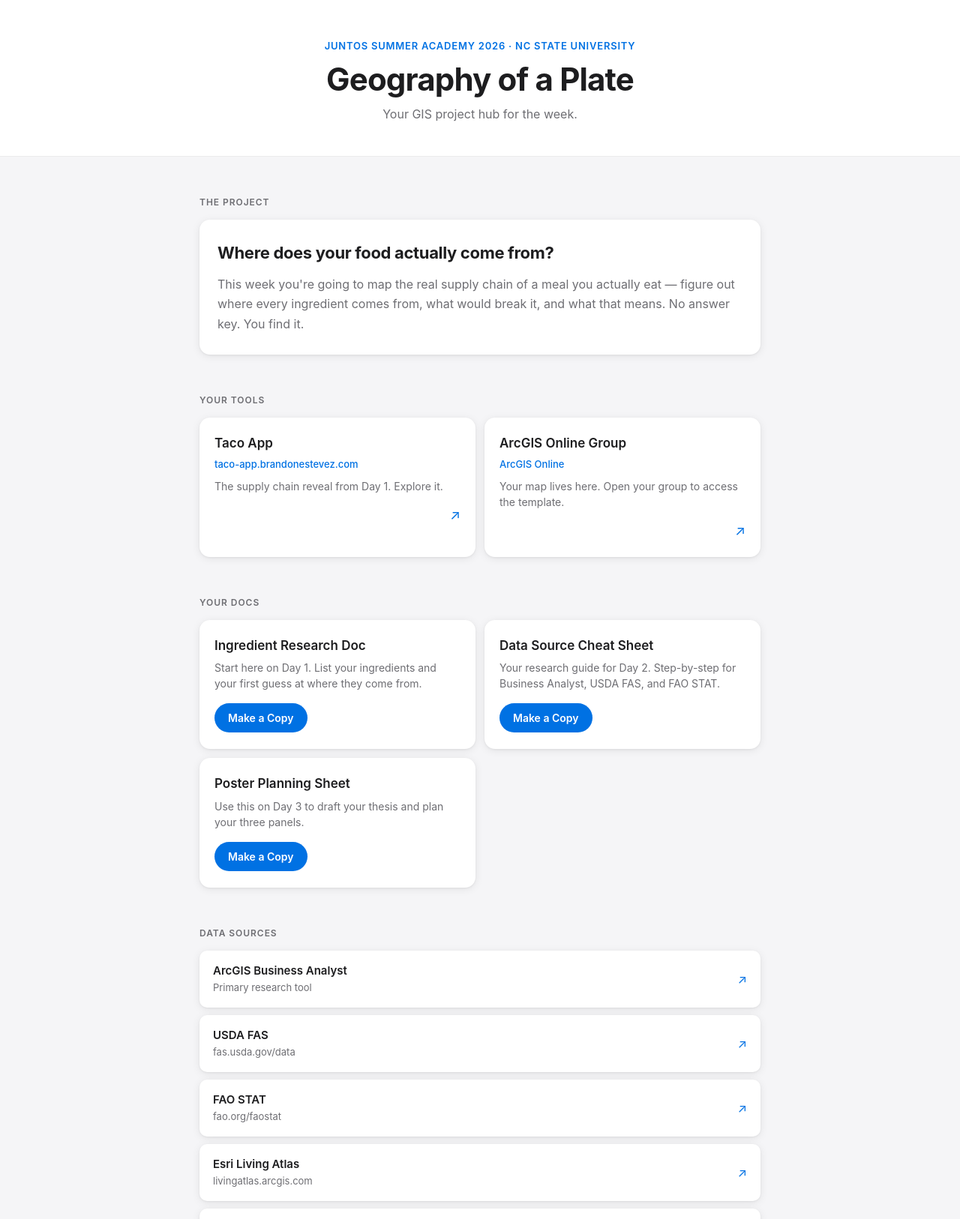
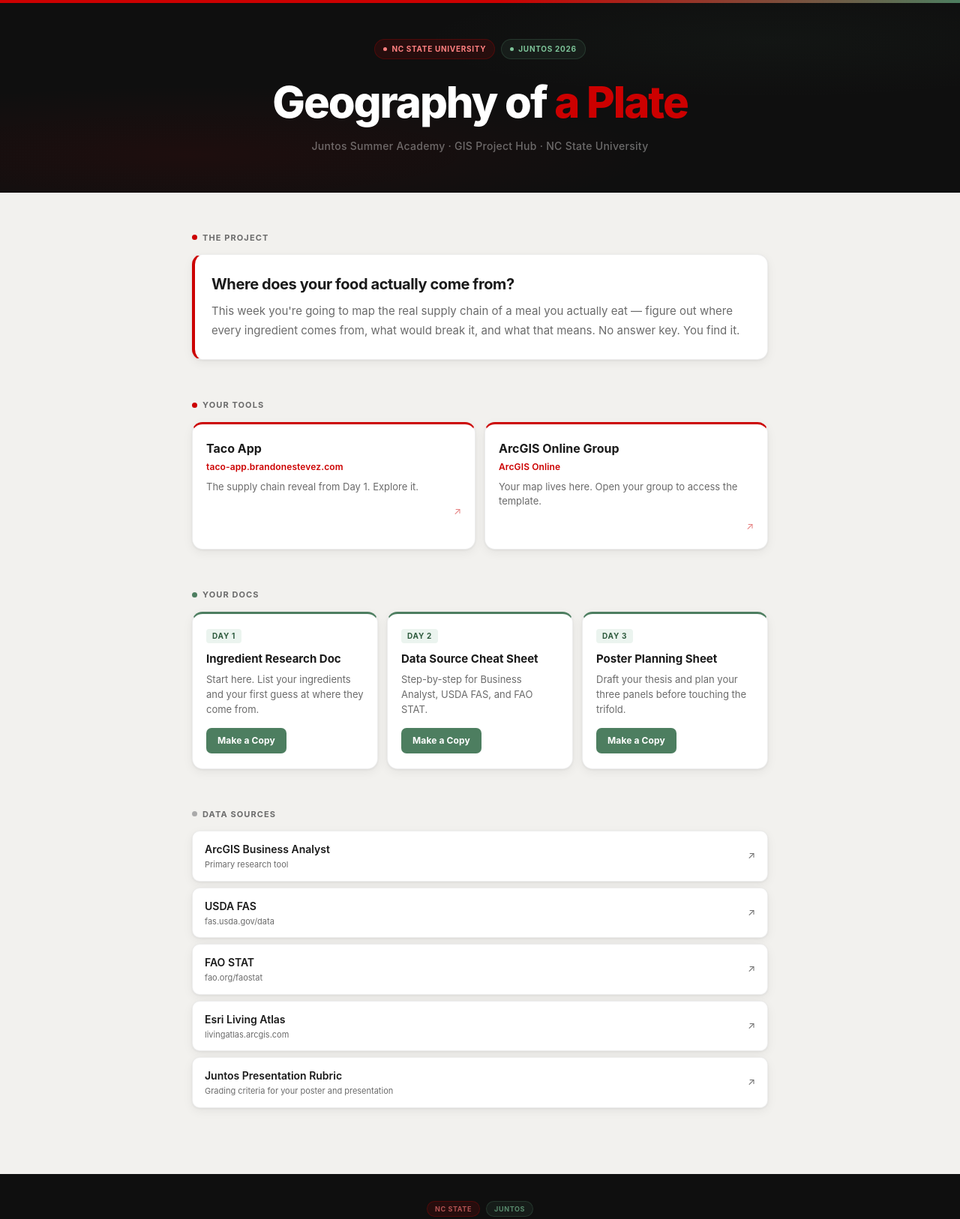
Before and after one commit to brandonestevez95/geographyofaplate-juntos4h-website, a plain HTML site: page index.html in a window 1280 px wide. Shown: the top 1626 px of the page at 75% size. Drawn offline with Linux system fonts and the light colour scheme.

Commit message:
Add files via upload

```diff
--- a/index.html
+++ b/index.html
@@ -8,259 +8,343 @@
     *, *::before, *::after { box-sizing: border-box; margin: 0; padding: 0; }
 
     :root {
-      --bg: #f5f5f7;
-      --card: #ffffff;
-      --accent: #0071e3;
-      --text: #1d1d1f;
-      --muted: #6e6e73;
-      --red: #CC0000;
-      --shadow: 0 2px 12px rgba(0,0,0,.08), 0 1px 3px rgba(0,0,0,.06);
-      --radius: 14px;
-      --radius-sm: 10px;
+      /* NC State */
+      --red:          #CC0000;
+      --red-dark:     #990000;
+      --red-dim:      rgba(204,0,0,.12);
+      --red-border:   rgba(204,0,0,.25);
+      /* Juntos */
+      --green:        #4D7E60;
+      --green-dark:   #2D5A3D;
+      --green-dim:    rgba(77,126,96,.12);
+      --green-border: rgba(77,126,96,.28);
+      --green-light:  #EBF4EF;
+      /* Surface */
+      --dark:         #0F0F0F;
+      --dark-2:       #1A1A1A;
+      --bg:           #F2F1EE;
+      --card:         #FFFFFF;
+      --text:         #1A1A1A;
+      --muted:        #6B6B6B;
+      --border:       rgba(0,0,0,.07);
+      /* Util */
+      --shadow-sm:    0 1px 3px rgba(0,0,0,.06), 0 4px 14px rgba(0,0,0,.06);
+      --shadow-md:    0 4px 20px rgba(0,0,0,.11), 0 2px 6px rgba(0,0,0,.07);
+      --radius:       14px;
+      --radius-sm:    10px;
     }
 
     body {
-      font-family: -apple-system, BlinkMacSystemFont, "SF Pro Display", "SF Pro Text", "Inter", system-ui, sans-serif;
+      font-family: -apple-system, BlinkMacSystemFont, "SF Pro Display", "Inter", system-ui, sans-serif;
       background: var(--bg);
       color: var(--text);
       -webkit-font-smoothing: antialiased;
       line-height: 1.5;
     }
 
+    /* ── Top stripe ── */
+    .top-stripe {
+      height: 4px;
+      background: linear-gradient(90deg, var(--red) 0%, var(--red) 52%, var(--green) 100%);
+    }
+
     /* ── Hero ── */
     .hero {
-      background: #fff;
-      border-bottom: 1px solid rgba(0,0,0,.08);
-      padding: 52px 24px 44px;
+      background: var(--dark);
+      padding: 48px 24px 52px;
       text-align: center;
+      position: relative;
+      overflow: hidden;
     }
-    .hero-eyebrow {
-      font-size: 13px;
-      font-weight: 600;
-      letter-spacing: .06em;
+
+    /* subtle grain overlay */
+    .hero::after {
+      content: '';
+      position: absolute;
+      inset: 0;
+      background-image:
+        radial-gradient(ellipse 80% 60% at 20% 80%, rgba(204,0,0,.08) 0%, transparent 60%),
+        radial-gradient(ellipse 60% 50% at 80% 20%, rgba(77,126,96,.06) 0%, transparent 60%);
+      pointer-events: none;
+    }
+
+    .hero-badges {
+      display: flex;
+      gap: 8px;
+      justify-content: center;
+      margin-bottom: 26px;
+      position: relative;
+      z-index: 1;
+    }
+    .badge {
+      display: inline-flex;
+      align-items: center;
+      gap: 6px;
+      padding: 5px 11px;
+      border-radius: 999px;
+      font-size: 10px;
+      font-weight: 700;
+      letter-spacing: .07em;
       text-transform: uppercase;
-      color: var(--accent);
-      margin-bottom: 10px;
     }
+    .badge-red   { background: var(--red-dim); color: #FF8080; border: 1px solid var(--red-border); }
+    .badge-green { background: var(--green-dim); color: #7DC499; border: 1px solid var(--green-border); }
+    .badge-dot { width: 5px; height: 5px; border-radius: 50%; background: currentColor; flex-shrink: 0; }
+
     .hero h1 {
-      font-size: clamp(26px, 6vw, 42px);
-      font-weight: 700;
-      letter-spacing: -.02em;
-      color: var(--text);
-      line-height: 1.15;
+      font-size: clamp(34px, 9vw, 58px);
+      font-weight: 800;
+      letter-spacing: -.035em;
+      color: #FFFFFF;
+      line-height: 1.08;
+      margin-bottom: 16px;
+      position: relative;
+      z-index: 1;
     }
+    .hero h1 span { color: var(--red); }
+
     .hero-sub {
-      margin-top: 10px;
-      font-size: 16px;
-      color: var(--muted);
-      font-weight: 400;
+      font-size: 14px;
+      color: rgba(255,255,255,.38);
+      font-weight: 500;
+      letter-spacing: .02em;
+      position: relative;
+      z-index: 1;
     }
 
     /* ── Layout ── */
     main {
-      max-width: 780px;
+      max-width: 800px;
       margin: 0 auto;
-      padding: 0 16px 80px;
+      padding: 0 16px 88px;
+    }
+    section { margin-top: 52px; }
+
+    .section-header {
+      display: flex;
+      align-items: center;
+      gap: 7px;
+      margin-bottom: 14px;
+    }
+    .section-dot {
+      width: 7px; height: 7px;
+      border-radius: 50%;
+      flex-shrink: 0;
+    }
+    .dot-red   { background: var(--red); }
+    .dot-green { background: var(--green); }
+    .dot-gray  { background: #AAAAAA; }
+    .section-label {
+      font-size: 11px;
+      font-weight: 700;
+      letter-spacing: .1em;
+      text-transform: uppercase;
+      color: var(--muted);
     }
 
-    section {
-      margin-top: 52px;
-    }
-
-    .section-label {
-      font-size: 12px;
-      font-weight: 600;
-      letter-spacing: .08em;
-      text-transform: uppercase;
-      color: var(--muted);
-      margin-bottom: 14px;
-    }
-
-    /* ── Project intro ── */
+    /* ── Intro card ── */
     .intro-card {
       background: var(--card);
       border-radius: var(--radius);
-      box-shadow: var(--shadow);
-      padding: 28px 24px;
+      box-shadow: var(--shadow-sm);
+      border: 1px solid var(--border);
+      border-left: 4px solid var(--red);
+      padding: 26px 22px;
     }
     .intro-card h2 {
-      font-size: 22px;
+      font-size: 20px;
       font-weight: 700;
-      letter-spacing: -.015em;
-      margin-bottom: 12px;
+      letter-spacing: -.02em;
+      margin-bottom: 10px;
       color: var(--text);
+      line-height: 1.3;
     }
     .intro-card p {
-      font-size: 16px;
+      font-size: 15px;
       color: var(--muted);
-      line-height: 1.65;
+      line-height: 1.7;
     }
 
-    /* ── Tool cards ── */
-    .card-grid {
+    /* ── Grid helpers ── */
+    .grid-2 {
       display: grid;
       grid-template-columns: 1fr;
       gap: 12px;
     }
-    @media (min-width: 560px) {
-      .card-grid { grid-template-columns: 1fr 1fr; }
+    @media (min-width: 500px) { .grid-2 { grid-template-columns: 1fr 1fr; } }
+
+    .grid-3 {
+      display: grid;
+      grid-template-columns: 1fr;
+      gap: 12px;
     }
+    @media (min-width: 500px) { .grid-3 { grid-template-columns: 1fr 1fr; } }
+    @media (min-width: 700px) { .grid-3 { grid-template-columns: 1fr 1fr 1fr; } }
 
+    /* ── Tool cards ── */
     .tool-card {
       background: var(--card);
       border-radius: var(--radius);
-      box-shadow: var(--shadow);
-      padding: 22px 20px;
+      box-shadow: var(--shadow-sm);
+      border: 1px solid var(--border);
+      border-top: 3px solid var(--red);
+      padding: 20px 18px;
       text-decoration: none;
       color: inherit;
       display: flex;
       flex-direction: column;
-      gap: 6px;
+      gap: 4px;
       transition: transform .15s ease, box-shadow .15s ease;
     }
     .tool-card:hover {
       transform: translateY(-2px);
-      box-shadow: 0 6px 20px rgba(0,0,0,.1), 0 2px 6px rgba(0,0,0,.07);
+      box-shadow: var(--shadow-md);
     }
     .tool-card:active { transform: translateY(0); }
-    .tool-card-name {
-      font-size: 17px;
-      font-weight: 600;
-      color: var(--text);
-    }
-    .tool-card-url {
-      font-size: 13px;
-      color: var(--accent);
-      font-weight: 500;
-    }
-    .tool-card-desc {
-      font-size: 14px;
-      color: var(--muted);
-      margin-top: 2px;
-    }
-    .tool-card-arrow {
-      margin-top: 8px;
-      font-size: 18px;
-      color: var(--accent);
-      align-self: flex-end;
-    }
+    .tool-card-name { font-size: 16px; font-weight: 700; color: var(--text); }
+    .tool-card-url  { font-size: 12px; color: var(--red); font-weight: 600; letter-spacing: .01em; }
+    .tool-card-desc { font-size: 13px; color: var(--muted); margin-top: 4px; line-height: 1.5; }
+    .tool-card-arrow { margin-top: 10px; font-size: 13px; color: var(--red); align-self: flex-end; opacity: .5; }
 
     /* ── Doc cards ── */
     .doc-card {
       background: var(--card);
       border-radius: var(--radius);
-      box-shadow: var(--shadow);
-      padding: 22px 20px;
+      box-shadow: var(--shadow-sm);
+      border: 1px solid var(--border);
+      border-top: 3px solid var(--green);
+      padding: 20px 18px;
       display: flex;
       flex-direction: column;
-      gap: 6px;
       transition: transform .15s ease, box-shadow .15s ease;
     }
     .doc-card:hover {
       transform: translateY(-2px);
-      box-shadow: 0 6px 20px rgba(0,0,0,.1), 0 2px 6px rgba(0,0,0,.07);
+      box-shadow: var(--shadow-md);
     }
-    .doc-card-name {
-      font-size: 17px;
-      font-weight: 600;
-      color: var(--text);
+    .doc-day {
+      display: inline-block;
+      padding: 2px 8px;
+      background: var(--green-light);
+      color: var(--green-dark);
+      font-size: 10px;
+      font-weight: 700;
+      letter-spacing: .07em;
+      text-transform: uppercase;
+      border-radius: 4px;
+      align-self: flex-start;
+      margin-bottom: 10px;
     }
-    .doc-card-desc {
-      font-size: 14px;
-      color: var(--muted);
-      line-height: 1.5;
-    }
+    .doc-card-name { font-size: 15px; font-weight: 700; color: var(--text); margin-bottom: 6px; }
+    .doc-card-desc { font-size: 13px; color: var(--muted); line-height: 1.55; flex: 1; }
     .doc-card-btn {
       display: inline-block;
-      margin-top: 10px;
-      padding: 9px 18px;
-      background: var(--accent);
+      margin-top: 14px;
+      padding: 8px 15px;
+      background: var(--green);
       color: #fff;
-      font-size: 14px;
-      font-weight: 600;
-      border-radius: 980px;
+      font-size: 12px;
+      font-weight: 700;
+      letter-spacing: .01em;
+      border-radius: 7px;
       text-decoration: none;
       align-self: flex-start;
-      transition: background .15s ease, opacity .15s ease;
+      transition: background .15s ease;
     }
-    .doc-card-btn:hover { background: #0077ed; }
-    .doc-card-btn:active { opacity: .8; }
+    .doc-card-btn:hover { background: var(--green-dark); }
 
     /* ── Data source list ── */
-    .source-list {
-      display: flex;
-      flex-direction: column;
-      gap: 10px;
-    }
+    .source-list { display: flex; flex-direction: column; gap: 8px; }
+
     .source-item {
       background: var(--card);
       border-radius: var(--radius-sm);
-      box-shadow: var(--shadow);
-      padding: 16px 18px;
+      box-shadow: var(--shadow-sm);
+      border: 1px solid var(--border);
+      padding: 13px 16px;
       display: flex;
       align-items: center;
       justify-content: space-between;
       text-decoration: none;
       color: var(--text);
       gap: 12px;
-      transition: transform .15s ease, box-shadow .15s ease;
+      transition: transform .15s ease, box-shadow .15s ease, border-left .12s ease;
     }
     .source-item:hover {
       transform: translateY(-1px);
-      box-shadow: 0 4px 14px rgba(0,0,0,.1);
+      box-shadow: var(--shadow-md);
+      border-left: 3px solid var(--green);
+      padding-left: 14px;
     }
-    .source-item:active { transform: translateY(0); }
-    .source-name {
-      font-size: 15px;
-      font-weight: 600;
-    }
-    .source-url {
-      font-size: 13px;
-      color: var(--muted);
-      margin-top: 2px;
-    }
-    .source-arrow {
-      font-size: 16px;
-      color: var(--accent);
-      flex-shrink: 0;
-    }
+    .source-name { font-size: 14px; font-weight: 600; }
+    .source-url  { font-size: 11px; color: var(--muted); margin-top: 2px; }
+    .source-arrow { font-size: 13px; color: var(--muted); flex-shrink: 0; }
+    .source-item:hover .source-arrow { color: var(--green); }
 
     /* ── Footer ── */
     footer {
-      border-top: 1px solid rgba(0,0,0,.08);
-      background: #fff;
-      padding: 28px 24px;
+      background: var(--dark);
+      padding: 36px 24px;
       text-align: center;
-      font-size: 13px;
-      color: var(--muted);
+    }
+    .footer-badges {
+      display: flex;
+      gap: 8px;
+      justify-content: center;
+      margin-bottom: 12px;
+    }
+    .footer-pill {
+      padding: 3px 10px;
+      border-radius: 999px;
+      font-size: 9px;
+      font-weight: 700;
+      letter-spacing: .07em;
+      text-transform: uppercase;
+    }
+    .fp-red   { background: var(--red-dim); color: rgba(255,120,120,.65); border: 1px solid var(--red-border); }
+    .fp-green { background: var(--green-dim); color: rgba(125,196,153,.65); border: 1px solid var(--green-border); }
+    .footer-text {
+      font-size: 12px;
+      color: rgba(255,255,255,.25);
       line-height: 1.7;
     }
   </style>
 </head>
 <body>
 
+  <div class="top-stripe"></div>
+
   <!-- HERO -->
   <header class="hero">
-    <p class="hero-eyebrow">Juntos Summer Academy 2026 · NC State University</p>
-    <h1>Geography of a Plate</h1>
-    <p class="hero-sub">Your GIS project hub for the week.</p>
+    <div class="hero-badges">
+      <span class="badge badge-red"><span class="badge-dot"></span>NC State University</span>
+      <span class="badge badge-green"><span class="badge-dot"></span>Juntos 2026</span>
+    </div>
+    <h1>Geography of <span>a Plate</span></h1>
+    <p class="hero-sub">Juntos Summer Academy · GIS Project Hub · NC State University</p>
   </header>
 
   <main>
 
-    <!-- SECTION 1: The Project -->
+    <!-- The Project -->
     <section id="project">
-      <p class="section-label">The Project</p>
+      <div class="section-header">
+        <span class="section-dot dot-red"></span>
+        <span class="section-label">The Project</span>
+      </div>
       <div class="intro-card">
         <h2>Where does your food actually come from?</h2>
         <p>This week you're going to map the real supply chain of a meal you actually eat — figure out where every ingredient comes from, what would break it, and what that means. No answer key. You find it.</p>
       </div>
     </section>
 
-    <!-- SECTION 2: Your Tools -->
+    <!-- Your Tools -->
     <section id="tools">
-      <p class="section-label">Your Tools</p>
-      <div class="card-grid">
+      <div class="section-header">
+        <span class="section-dot dot-red"></span>
+        <span class="section-label">Your Tools</span>
+      </div>
+      <div class="grid-2">
 
         <a class="tool-card" href="https://taco-app.brandonestevez.com" target="_blank" rel="noopener">
           <span class="tool-card-name">Taco App</span>
@@ -269,7 +353,7 @@
           <span class="tool-card-arrow">↗</span>
         </a>
 
-        <!-- [PLACEHOLDER] Replace href below with the actual ArcGIS Online Group URL -->
+        <!-- [PLACEHOLDER] Replace href with actual ArcGIS Online Group URL -->
         <a class="tool-card" href="[AGOL_GROUP_URL]" target="_blank" rel="noopener">
           <span class="tool-card-name">ArcGIS Online Group</span>
           <span class="tool-card-url">ArcGIS Online</span>
@@ -280,38 +364,47 @@
       </div>
     </section>
 
-    <!-- SECTION 3: Your Docs -->
+    <!-- Your Docs -->
     <section id="docs">
-      <p class="section-label">Your Docs</p>
-      <div class="card-grid">
+      <div class="section-header">
+        <span class="section-dot dot-green"></span>
+        <span class="section-label">Your Docs</span>
+      </div>
+      <div class="grid-3">
 
-        <!-- [PLACEHOLDER] Replace href with actual Google Doc /copy URL for Ingredient Research Doc -->
+        <!-- [PLACEHOLDER] Replace href with Google Doc /copy URL for Ingredient Research Doc -->
         <div class="doc-card">
+          <span class="doc-day">Day 1</span>
           <span class="doc-card-name">Ingredient Research Doc</span>
-          <span class="doc-card-desc">Start here on Day 1. List your ingredients and your first guess at where they come from.</span>
+          <span class="doc-card-desc">Start here. List your ingredients and your first guess at where they come from.</span>
           <a class="doc-card-btn" href="[INGREDIENT_DOC_URL]/copy" target="_blank" rel="noopener">Make a Copy</a>
         </div>
 
-        <!-- [PLACEHOLDER] Replace href with actual Google Doc /copy URL for Data Source Cheat Sheet -->
+        <!-- [PLACEHOLDER] Replace href with Google Doc /copy URL for Data Source Cheat Sheet -->
         <div class="doc-card">
+          <span class="doc-day">Day 2</span>
           <span class="doc-card-name">Data Source Cheat Sheet</span>
-          <span class="doc-card-desc">Your research guide for Day 2. Step-by-step for Business Analyst, USDA FAS, and FAO STAT.</span>
+          <span class="doc-card-desc">Step-by-step for Business Analyst, USDA FAS, and FAO STAT.</span>
           <a class="doc-card-btn" href="[CHEAT_SHEET_URL]/copy" target="_blank" rel="noopener">Make a Copy</a>
         </div>
 
-        <!-- [PLACEHOLDER] Replace href with actual Google Doc /copy URL for Poster Planning Sheet -->
+        <!-- [PLACEHOLDER] Replace href with Google Doc /copy URL for Poster Planning Sheet -->
         <div class="doc-card">
+          <span class="doc-day">Day 3</span>
           <span class="doc-card-name">Poster Planning Sheet</span>
-          <span class="doc-card-desc">Use this on Day 3 to draft your thesis and plan your three panels.</span>
+          <span class="doc-card-desc">Draft your thesis and plan your three panels before touching the trifold.</span>
           <a class="doc-card-btn" href="[POSTER_SHEET_URL]/copy" target="_blank" rel="noopener">Make a Copy</a>
         </div>
 
       </div>
     </section>
 
-    <!-- SECTION 4: Data Sources -->
+    <!-- Data Sources -->
     <section id="data">
-      <p class="section-label">Data Sources</p>
+      <div class="section-header">
+        <span class="section-dot dot-gray"></span>
+        <span class="section-label">Data Sources</span>
+      </div>
       <div class="source-list">
 
         <a class="source-item" href="https://www.esri.com/en-us/arcgis/products/arcgis-business-analyst/overview" target="_blank" rel="noopener">
@@ -346,7 +439,7 @@
           <span class="source-arrow">↗</span>
         </a>
 
-        <!-- [PLACEHOLDER] Replace href below with the actual Rubric URL -->
+        <!-- [PLACEHOLDER] Replace href with actual Rubric URL -->
         <a class="source-item" href="[RUBRIC_URL]" target="_blank" rel="noopener">
           <div>
             <div class="source-name">Juntos Presentation Rubric</div>
@@ -361,7 +454,11 @@
   </main>
 
   <footer>
-    Built by Brandon Estevez · National 4-H Geospatial Leadership Team · NC State University 2026
+    <div class="footer-badges">
+      <span class="footer-pill fp-red">NC State</span>
+      <span class="footer-pill fp-green">Juntos</span>
+    </div>
+    <p class="footer-text">Built by Brandon Estevez · National 4-H Geospatial Leadership Team · NC State University 2026</p>
   </footer>
 
 </body>
```
